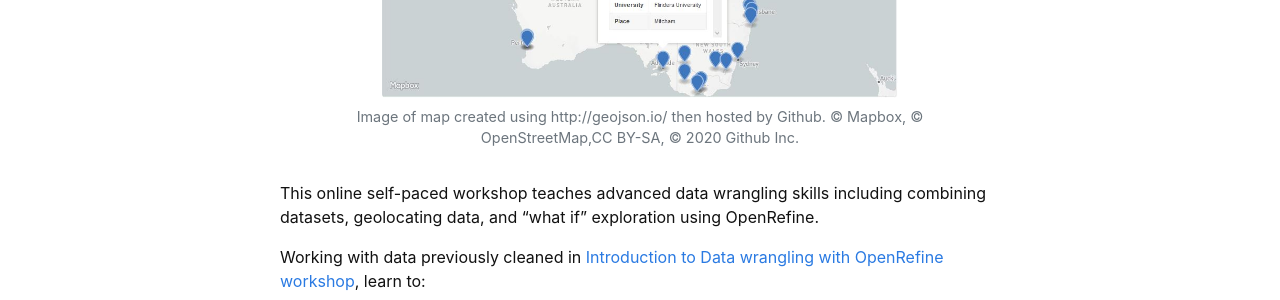
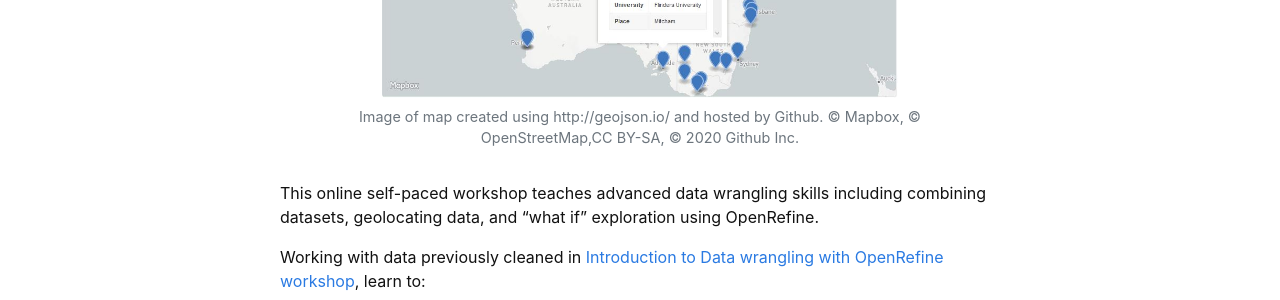
Before and after one commit to GULibrarySandbox/advanced-data-wrangle-old, a Jekyll site: the page built from index.md, in a window 1280 px wide. Shown: the part 347-647 px from the top of the page. Built offline with Jekyll 4.4.1, drawn with Linux system fonts in a browser that asks for light colours.

Commit message:
Update index.md

```diff
--- a/index.md
+++ b/index.md
@@ -5,7 +5,8 @@ layout: default
 
 ## Advanced Data Wrangling with OpenRefine
 
-{% include figure.html img="MapAus.JPG" alt="intro image here" caption="Image of map created using http://geojson.io/ then hosted by Github.
+{% include figure.html img="MapAus.JPG" alt="intro image here" caption="Image of map created using http://geojson.io/ and hosted by Github.
+
 © Mapbox, © OpenStreetMap,CC BY-SA, © 2020 Github Inc." width="75%" %}
 
 This online self-paced workshop teaches advanced data wrangling skills including combining datasets, geolocating data, and “what if” exploration using OpenRefine.
```
